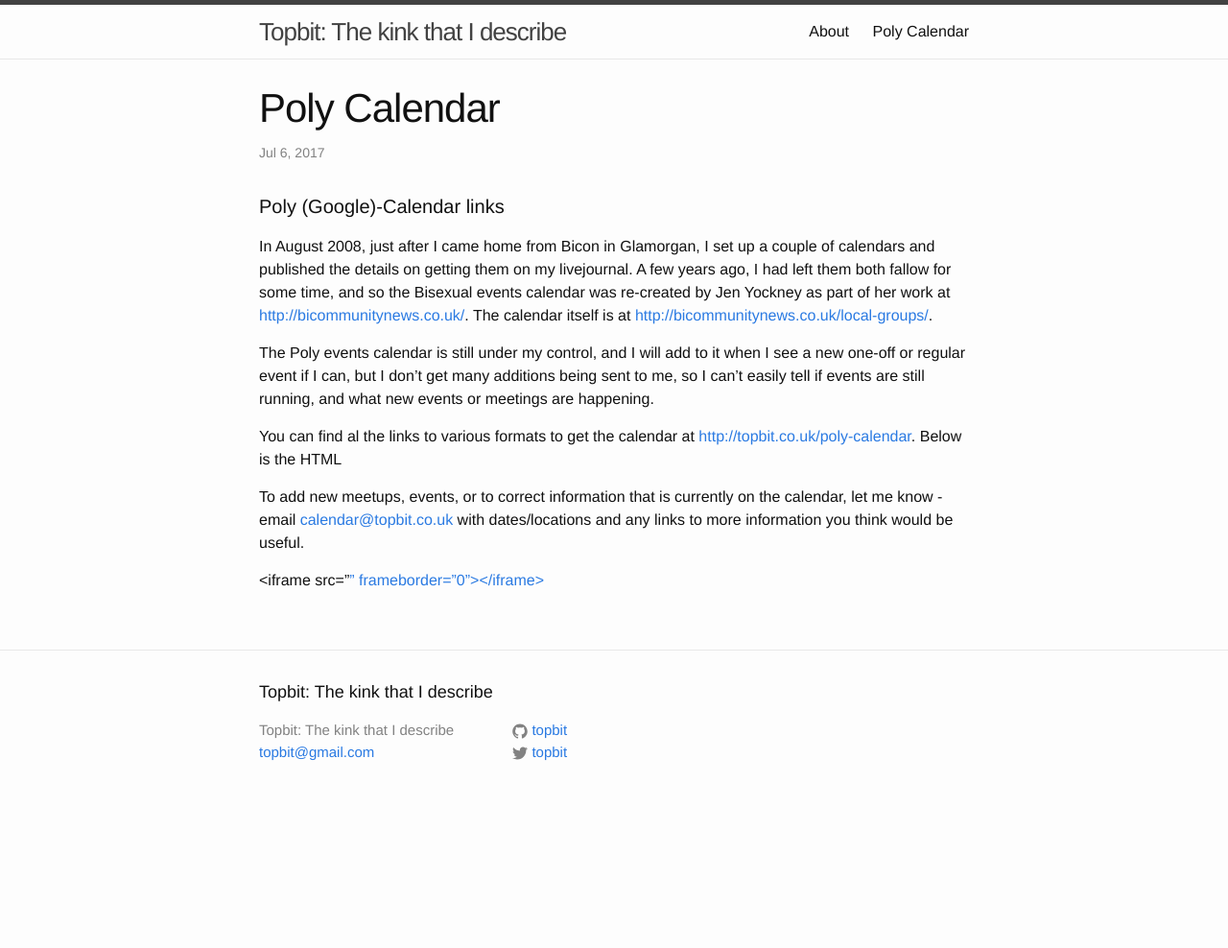
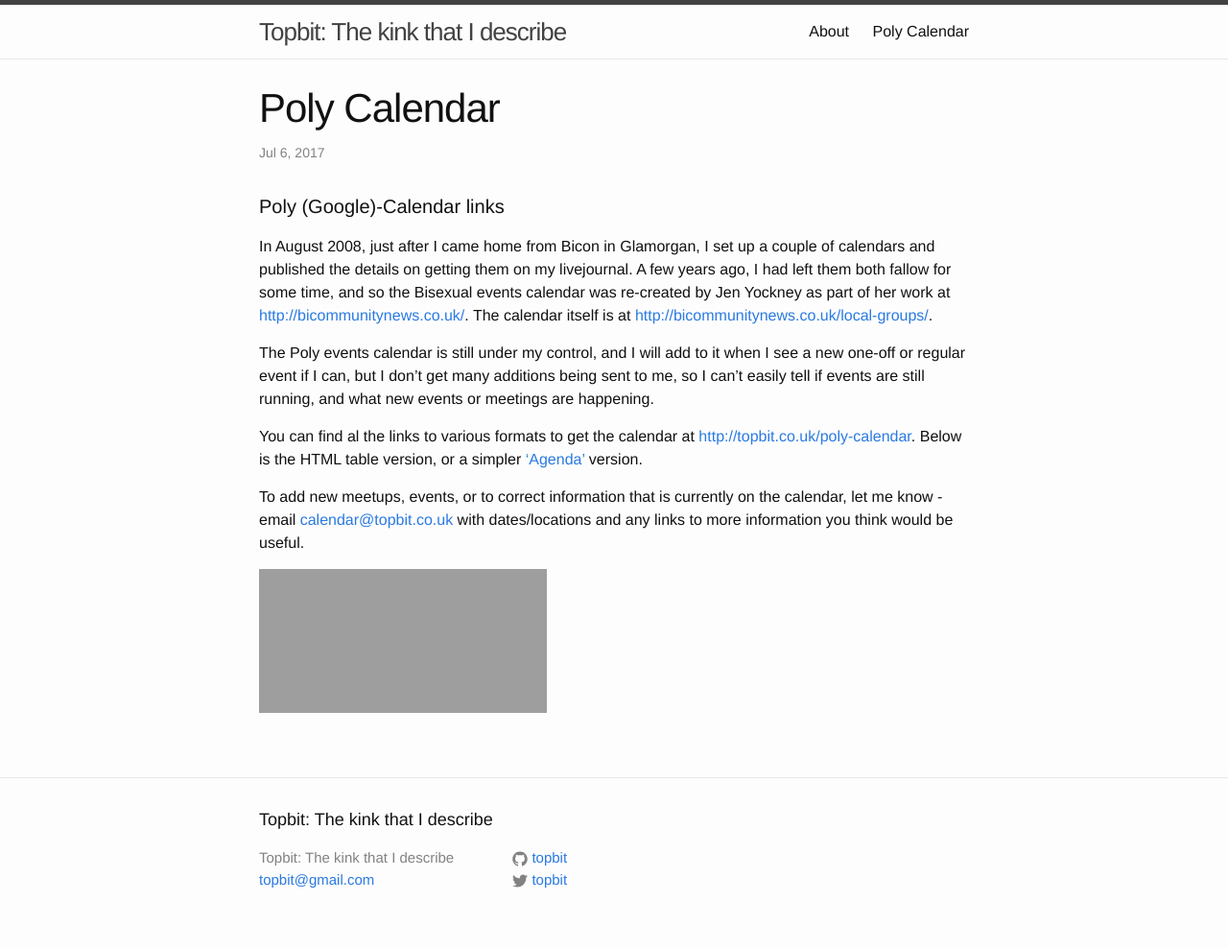
Before and after one commit to topbit/topbit.github.io, a Jekyll site: the page built from _posts/2017-07-05-poly-calendar.markdown, in a window 1280 px wide. Shown: the whole page at 96% size. Built offline with Jekyll 4.4.1, drawn with Linux system fonts in a browser that asks for light colours; before the commit the page ends 900 px from its top, so only the background shows below that; grey boxes are pictures that could not be loaded.

Commit message:
Finalise? with some fixes/tweaks

```diff
--- a/_posts/2017-07-05-poly-calendar.markdown
+++ b/_posts/2017-07-05-poly-calendar.markdown
@@ -10,9 +10,9 @@ In August 2008, just after I came home from Bicon in Glamorgan, I set up a coupl
 
 The Poly events calendar is still under my control, and I will add to it when I see a new one-off or regular event if I can, but I don't get many additions being sent to me, so I can't easily tell if events are still running, and what new events or meetings are happening.
 
-You can find al the links to various formats to get the calendar at <http://topbit.co.uk/poly-calendar>. Below is the HTML
+You can find al the links to various formats to get the calendar at <http://topbit.co.uk/poly-calendar>. Below is the HTML table version, or a simpler <a href="https://calendar.google.com/calendar/embed?src=r77h5s68dtsu0v8dtel66aoa4g@group.calendar.google.com&mode=AGENDA">'Agenda'</a> version.
 
 
 To add new meetups, events, or to correct information that is currently on the calendar, let me know - email <mailto:calendar@topbit.co.uk> with dates/locations and any links to more information you think would be useful.
 
-<iframe src="<a href="http://www.google.com/calendar/embed?src=r77h5s68dtsu0v8dtel66aoa4g%40group.calendar.google.com" rel="nofollow">" frameborder="0"></iframe>
+<iframe src="http://www.google.com/calendar/embed?src=r77h5s68dtsu0v8dtel66aoa4g%40group.calendar.google.com" frameborder="0"></iframe>
```
Also changed, not shown: calendar.md (+2 -7 lines).
